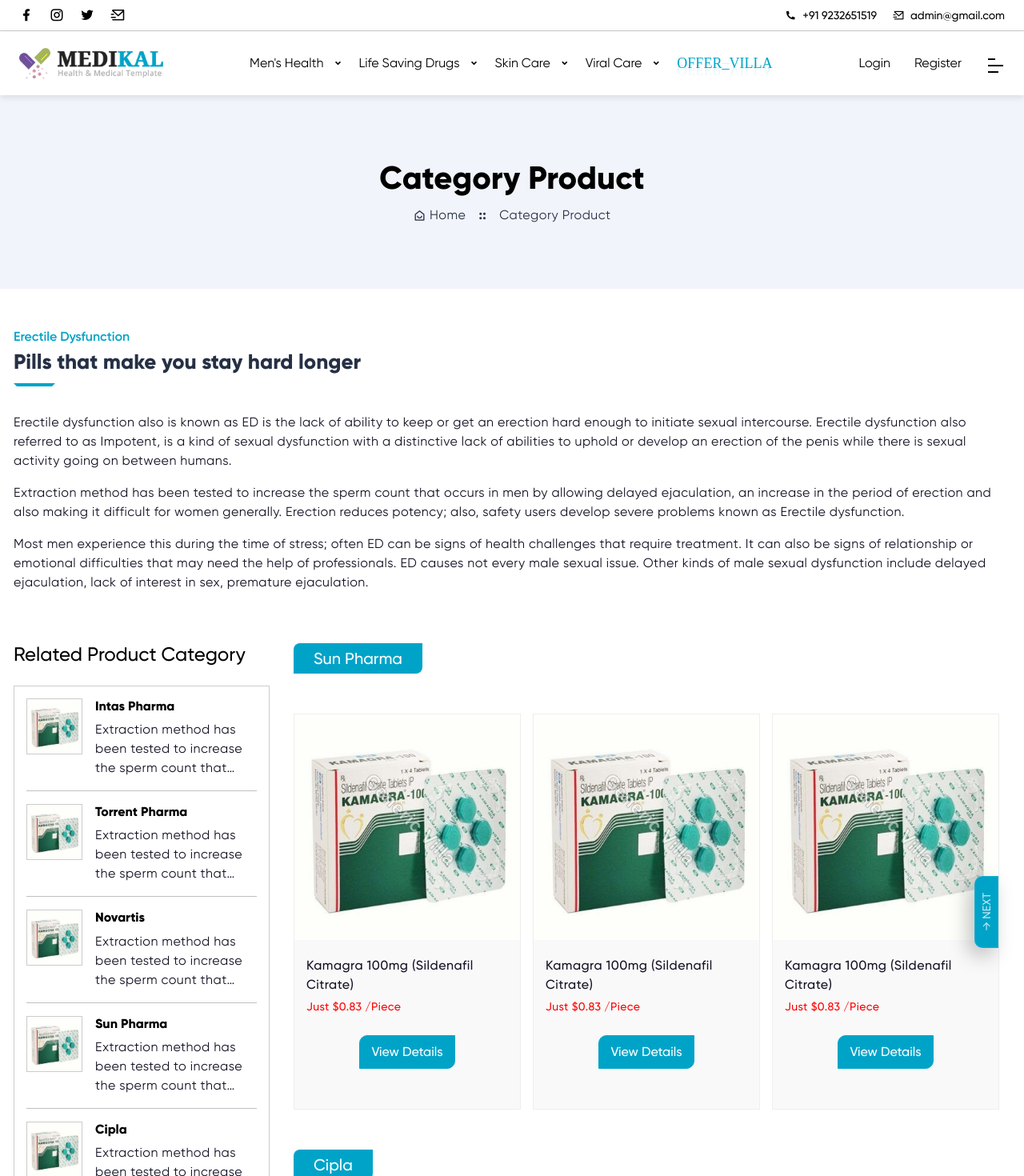
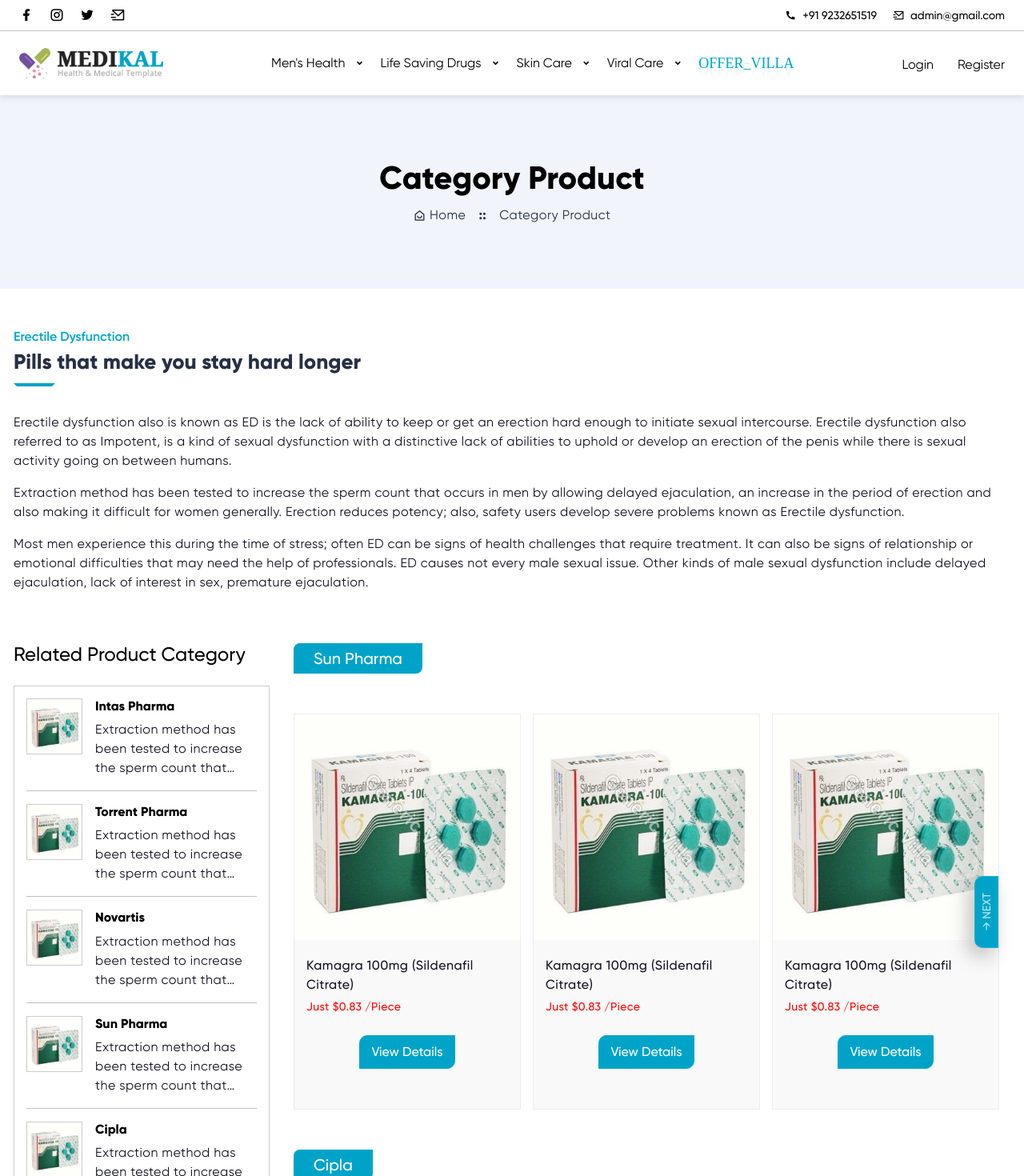
Before and after one commit to harshadghoghari84/E_Pharmacy, a React (Create React App) app: page /category-product in a window 1280 px wide. Shown: the top 1470 px of the page at 80% size. Built offline with nearby package versions, Linux system fonts and the light colour scheme.

Commit message:
Design_work
All design works are completed.

```diff
--- a/src/Components/Header/Header.js
+++ b/src/Components/Header/Header.js
@@ -119,10 +119,10 @@
                                     <Nav.Item as="li">
                                         <Link to="/login">Login</Link>
                                     </Nav.Item>
-                                    <Nav.Item as="li">
+                                    <Nav.Item as="li" className="me-0">
                                         <Link to="/register">Register</Link>
                                     </Nav.Item>
-                                    <Nav.Item as="li">
+                                    <Nav.Item as="li" className="d-xl-none ms-3">
                                         <div onClick={() => setmobileSidebarOpen(true)}>
                                            <svg xmlns="http://www.w3.org/2000/svg" viewBox="0 0 24 24" width="24" height="24"><path fill="none" d="M0 0h24v24H0z"/><path d="M12 3v2H3V3h9zm4 16v2H3v-2h13zm6-8v2H3v-2h19z"/></svg>
                                         </div>
@@ -137,8 +137,7 @@
           mobileSidebarOpen && "mobile-sidebar-show"
         }`}>
                 <div className="w-100 d-flex justify-content-end">
-             <i class="ri-close-circle-line close-sidebar" onClick={() => setmobileSidebarOpen(false)}></i>
-
+                   <i class="ri-close-circle-line close-sidebar" onClick={() => setmobileSidebarOpen(false)}></i>
                 </div>
                                 <Nav as="ul" className="d-block mt-3">
                                     <Nav.Item as="li" className="menu-list">
--- a/src/Pages/CategoryProduct/CategoryProduct.css
+++ b/src/Pages/CategoryProduct/CategoryProduct.css
@@ -14,6 +14,8 @@
 .related-product-category-wrap{
     border: 1px solid #ccc;
     padding: 15px;
+    height: calc(100vh - 170px);
+    overflow-y: auto;
 }
 .related-product-category-img{
     width: 70px;
```
